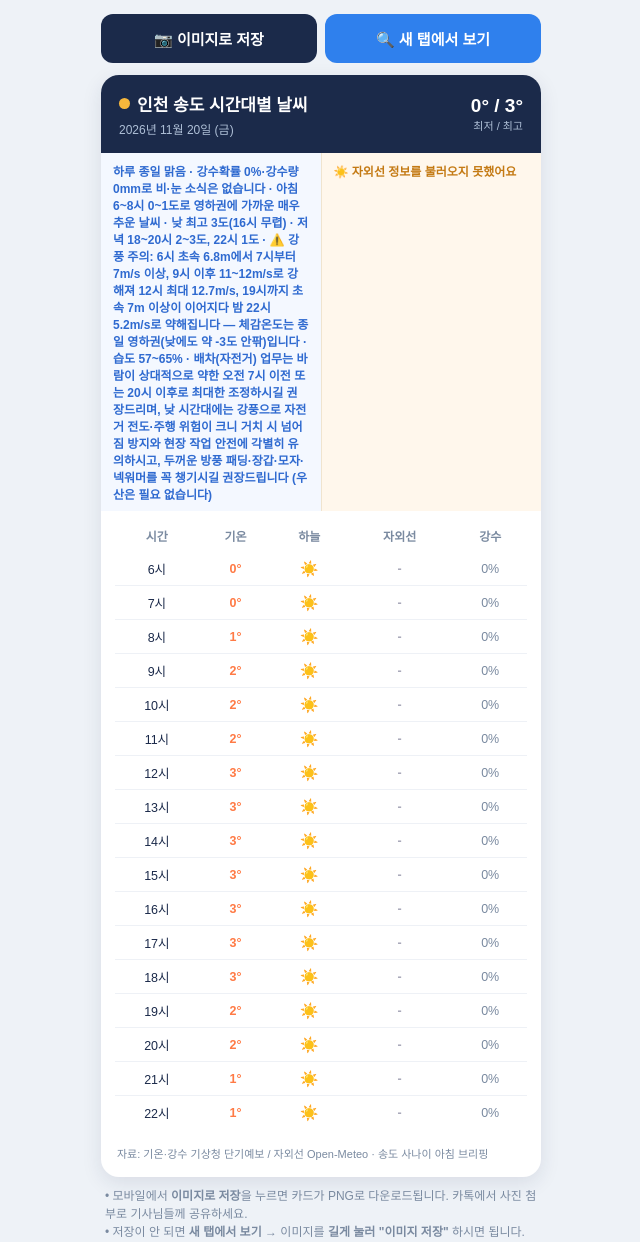
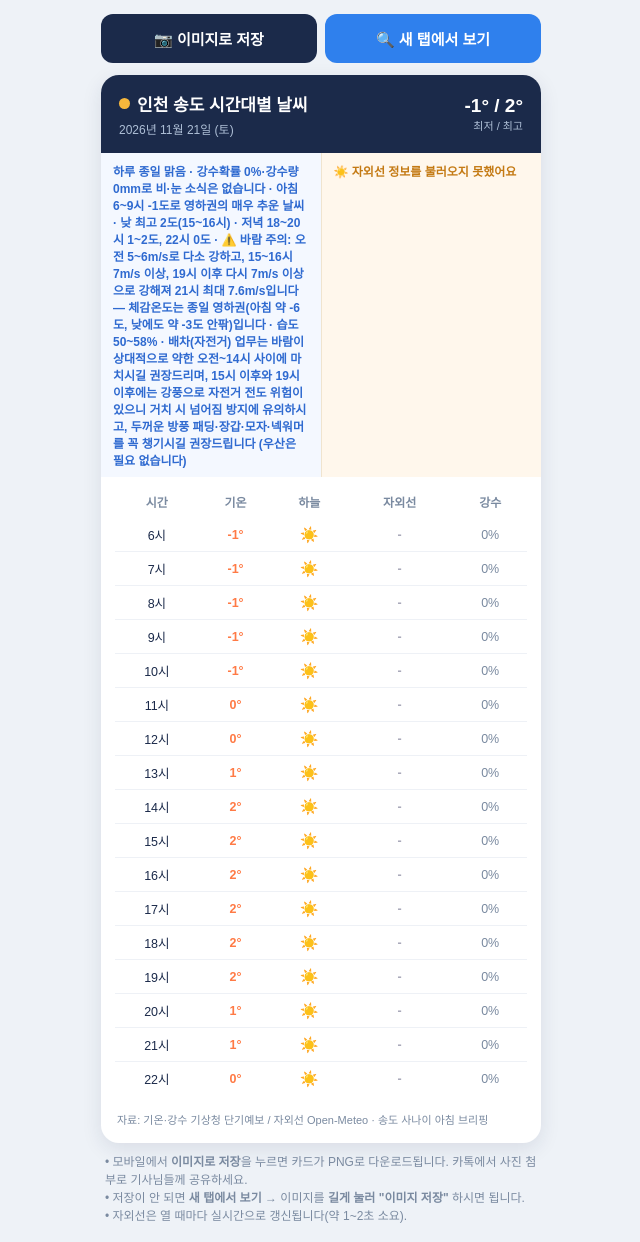
Before and after one commit to bada43131-ai/songdo-weather, a plain HTML site: page index.html in a window 1280 px wide. Shown: the top 1242 px of the page, without its empty margins (319-959 px from the left). Drawn offline with nearby package versions, Linux system fonts and the light colour scheme; no server answers.

Commit message:
Update weather 2026-11-21

```diff
--- a/index.html
+++ b/index.html
@@ -82,28 +82,28 @@
 <script>
 // ===== 기온/강수 데이터 (기상청 단기예보 / 인천 송도) — 매일 07시 자동 갱신 =====
 const DATA = {
-  date: "2026년 11월 20일 (금)",
-  tmin: 0, tmax: 3,
-  note: "하루 종일 맑음 · 강수확률 0%·강수량 0mm로 비·눈 소식은 없습니다 · 아침 6~8시 0~1도로 영하권에 가까운 매우 추운 날씨 · 낮 최고 3도(16시 무렵) · 저녁 18~20시 2~3도, 22시 1도 · ⚠️ 강풍 주의: 6시 초속 6.8m에서 7시부터 7m/s 이상, 9시 이후 11~12m/s로 강해져 12시 최대 12.7m/s, 19시까지 초속 7m 이상이 이어지다 밤 22시 5.2m/s로 약해집니다 — 체감온도는 종일 영하권(낮에도 약 -3도 안팎)입니다 · 습도 57~65% · 배차(자전거) 업무는 바람이 상대적으로 약한 오전 7시 이전 또는 20시 이후로 최대한 조정하시길 권장드리며, 낮 시간대에는 강풍으로 자전거 전도·주행 위험이 크니 거치 시 넘어짐 방지와 현장 작업 안전에 각별히 유의하시고, 두꺼운 방풍 패딩·장갑·모자·넥워머를 꼭 챙기시길 권장드립니다 (우산은 필요 없습니다)",
+  date: "2026년 11월 21일 (토)",
+  tmin: -1, tmax: 2,
+  note: "하루 종일 맑음 · 강수확률 0%·강수량 0mm로 비·눈 소식은 없습니다 · 아침 6~9시 -1도로 영하권의 매우 추운 날씨 · 낮 최고 2도(15~16시) · 저녁 18~20시 1~2도, 22시 0도 · ⚠️ 바람 주의: 오전 5~6m/s로 다소 강하고, 15~16시 7m/s 이상, 19시 이후 다시 7m/s 이상으로 강해져 21시 최대 7.6m/s입니다 — 체감온도는 종일 영하권(아침 약 -6도, 낮에도 약 -3도 안팎)입니다 · 습도 50~58% · 배차(자전거) 업무는 바람이 상대적으로 약한 오전~14시 사이에 마치시길 권장드리며, 15시 이후와 19시 이후에는 강풍으로 자전거 전도 위험이 있으니 거치 시 넘어짐 방지에 유의하시고, 두꺼운 방풍 패딩·장갑·모자·넥워머를 꼭 챙기시길 권장드립니다 (우산은 필요 없습니다)",
   // [시, 기온, 하늘(1맑음 3구름많음 4흐림), 강수확률%, 강수량mm]
   rows: [
-    [6, 0, 1, 0, 0],
-    [7, 0, 1, 0, 0],
-    [8, 1, 1, 0, 0],
-    [9, 2, 1, 0, 0],
-    [10, 2, 1, 0, 0],
-    [11, 2, 1, 0, 0],
-    [12, 3, 1, 0, 0],
-    [13, 3, 1, 0, 0],
-    [14, 3, 1, 0, 0],
-    [15, 3, 1, 0, 0],
-    [16, 3, 1, 0, 0],
-    [17, 3, 1, 0, 0],
-    [18, 3, 1, 0, 0],
+    [6, -1, 1, 0, 0],
+    [7, -1, 1, 0, 0],
+    [8, -1, 1, 0, 0],
+    [9, -1, 1, 0, 0],
+    [10, -1, 1, 0, 0],
+    [11, 0, 1, 0, 0],
+    [12, 0, 1, 0, 0],
+    [13, 1, 1, 0, 0],
+    [14, 2, 1, 0, 0],
+    [15, 2, 1, 0, 0],
+    [16, 2, 1, 0, 0],
+    [17, 2, 1, 0, 0],
+    [18, 2, 1, 0, 0],
     [19, 2, 1, 0, 0],
-    [20, 2, 1, 0, 0],
+    [20, 1, 1, 0, 0],
     [21, 1, 1, 0, 0],
-    [22, 1, 1, 0, 0]
+    [22, 0, 1, 0, 0]
   ]
 };
 const SKY = {1:"☀️",3:"⛅",4:"☁️"};
```
